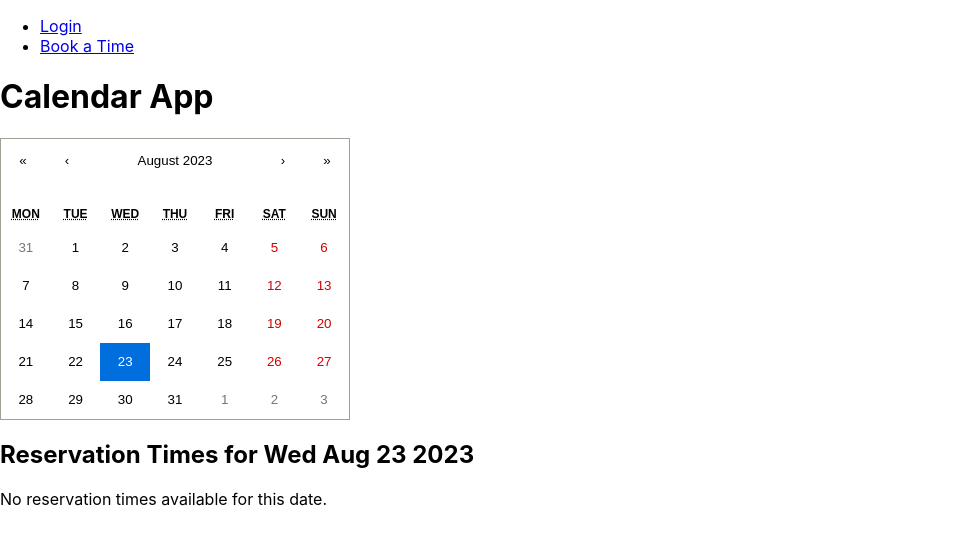
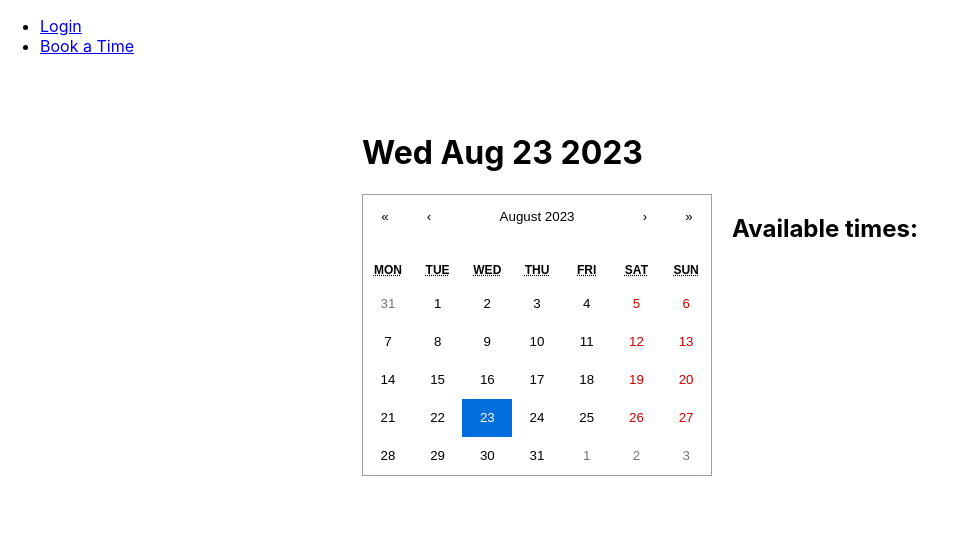
Before and after one commit to jlin42/Landrum-Reservation, a React (Create React App) app: page /booking in a window 1280 px wide. Shown: the top 544 px of the page, without its empty margins (0-979 px from the left). Built offline with nearby package versions, Linux system fonts and the light colour scheme.

Commit message:
Create basic styling for calendar and timeslots

```diff
--- a/src/components/Calendar.js
+++ b/src/components/Calendar.js
@@ -2,14 +2,16 @@ import React, { useState } from 'react';
 import Calendar from 'react-calendar';
 import 'react-calendar/dist/Calendar.css';
 import TimeSlot from './Timeslots'; // Import the TimeSlot component
+import './css/Calendar.css'
 
 const ReactCalendar = () => {
   const [selectedDate, setSelectedDate] = useState(new Date());
 
   // Dummy data: replace this with your actual data structure
   const reservations = {
-    '2023-08-25': ['09:00 AM', '10:00 AM'],
+    '2023-08-25': ['9:00 AM', '10:00 AM'],
     '2023-08-26': ['11:00 AM', '12:00 PM'],
+    '2023-08-28': ['9:00 AM', '10:00 AM', '11:00 AM', '12:00 PM', '1:00 PM', '2:00 PM'],
     // Add more dates and reservation times here
   };
 
@@ -19,14 +21,20 @@ const ReactCalendar = () => {
 
   return (
     <div className="calendar-app">
-      <h1>Calendar App</h1>
+        <div className="booking-view">
+        <h1 className="calendar-title">{selectedDate.toDateString()}</h1>
+            <div className="booking-container">
+
             <Calendar onChange={handleDateChange} value={selectedDate} />
             <TimeSlot
                 date={selectedDate}
                 reservationTimes={
                 reservations[selectedDate.toISOString().split('T')[0]] || []
                 }
+
             />
+        </div>
+      </div>
     </div>
   );
 };
--- a/src/components/Timeslots.js
+++ b/src/components/Timeslots.js
@@ -1,20 +1,25 @@
-import React from 'react';
+import React, { useState } from 'react';
+import './css/Timeslots.css'
 
 const TimeSlot = ({ date, reservationTimes }) => {
-  console.log('Received date:', date);
-  console.log('Received reservationTimes:', reservationTimes);
+  const [selectedTimeSlot, setSelectedTimeSlot] = useState(null);
+
+  const handleTimeSlotClick = (time) => {
+    setSelectedTimeSlot(time);
+  };
+
   return (
     <div className="timeslot">
-      <h2>Reservation Times for {date.toDateString()}</h2>
-      {reservationTimes.length === 0 ? (
-        <p>No reservation times available for this date.</p>
-      ) : (
-        <ul>
-          {reservationTimes.map((time, index) => (
-            <li key={index}>{time}</li>
-          ))}
-        </ul>
-      )}
+      <h2>Available times:</h2>
+      <div className="timeslot-grid">
+        {reservationTimes.map((time, index) => (
+          <button
+            key={index}
+            className={`${selectedTimeSlot === time ? 'selected' : ''} ${time !== '9:00 AM' ? 'available' : 'unavailable'}`}
+            onClick={() => handleTimeSlotClick(time)}>{time}
+          </button>
+        ))}
+      </div>
     </div>
   );
 };
--- a/src/components/css/Calendar.css
+++ b/src/components/css/Calendar.css
@@ -1,14 +1,46 @@
 .calendar-app {
     display: flex;
+    flex-direction: column;
     justify-content: center;
-    align-items: flex-start;
+    align-items: center;
     padding: 20px;
-  }
+}
 
-  .calendar {
+.calendar-title {
+    align-self: flex-start;
+}
+
+.booking-view {
+    display: flex;
+    flex-direction: column;
+    padding: 20px;
+}
+
+.booking-container {
+    display: flex;
+    flex-direction: column;
+    justify-content: space-between;
+}
+
+@media (min-width: 768px) {
+    /* For devices with screen width >= 768px (you can adjust this breakpoint) */
+    .booking-container {
+      flex-direction: row; /* Revert to row layout on larger screens */
+    }
+    .timeslot {
+        margin-left: 20px;
+        max-width: calc(100% - 40px);
+    }
+
+
+}
+
+
+.calendar {
     margin-right: 20px;
-  }
+}
 
-  .timeslot {
+.timeslot {
     flex: 1;
-  }
+    max-width: calc(100% - 20px);
+}
--- /dev/null
+++ b/src/components/css/Timeslots.css
@@ -0,0 +1,34 @@
+.timeslot ul {
+    list-style: none;
+    padding: 0;
+  }
+
+  .timeslot button {
+    padding: 10px;
+    cursor: pointer;
+    border-radius: 10px;
+  }
+
+  .timeslot-grid {
+    display: grid;
+    grid-template-columns: repeat(auto-fit, minmax(100px, 1fr));
+    gap: 10px;
+  }
+
+  @media (min-width: 768px) {
+    .timeslot-grid {
+      grid-template-columns: 1fr 1fr 1fr 1fr; /* Half the screen on bigger devices */
+    }
+  }
+
+  .timeslot button.selected {
+    background-color: #eee;
+  }
+
+  .timeslot button.available {
+    background-color: green;
+  }
+
+  .timeslot button.unavailable {
+    background-color: red;
+  }
```
Lines whose indentation alone changed are shown as unchanged.
